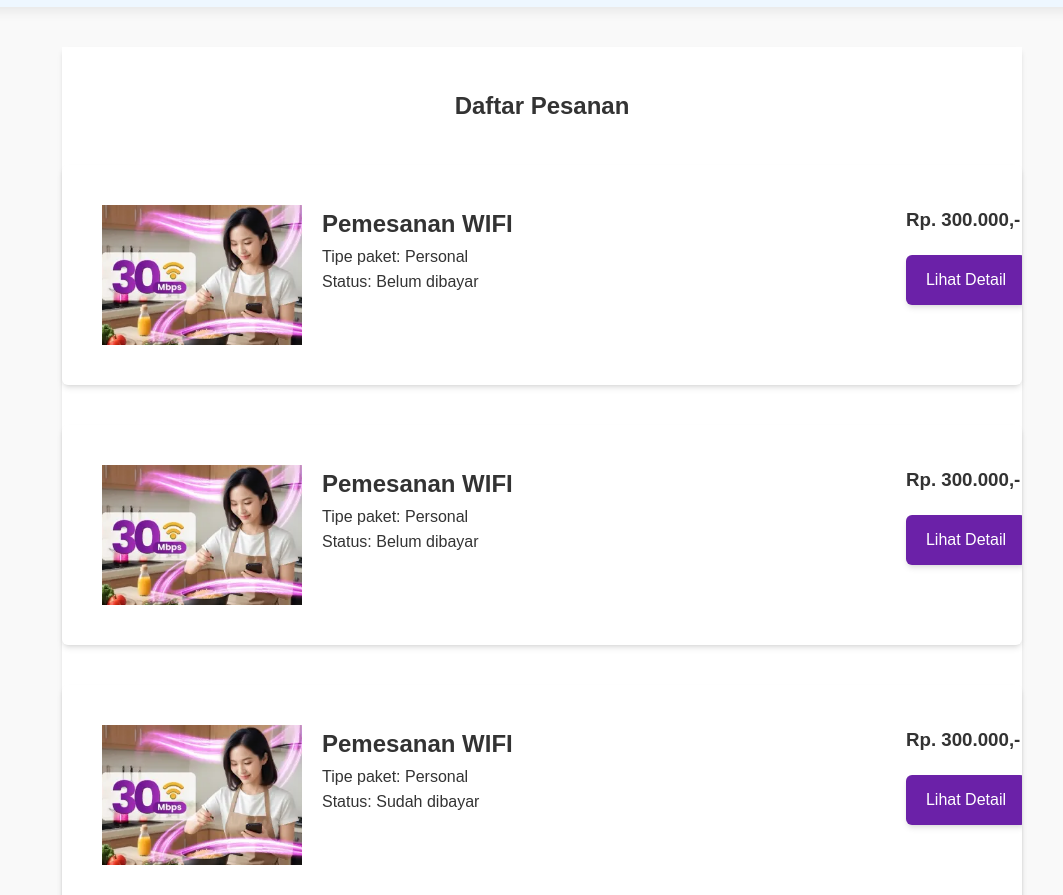
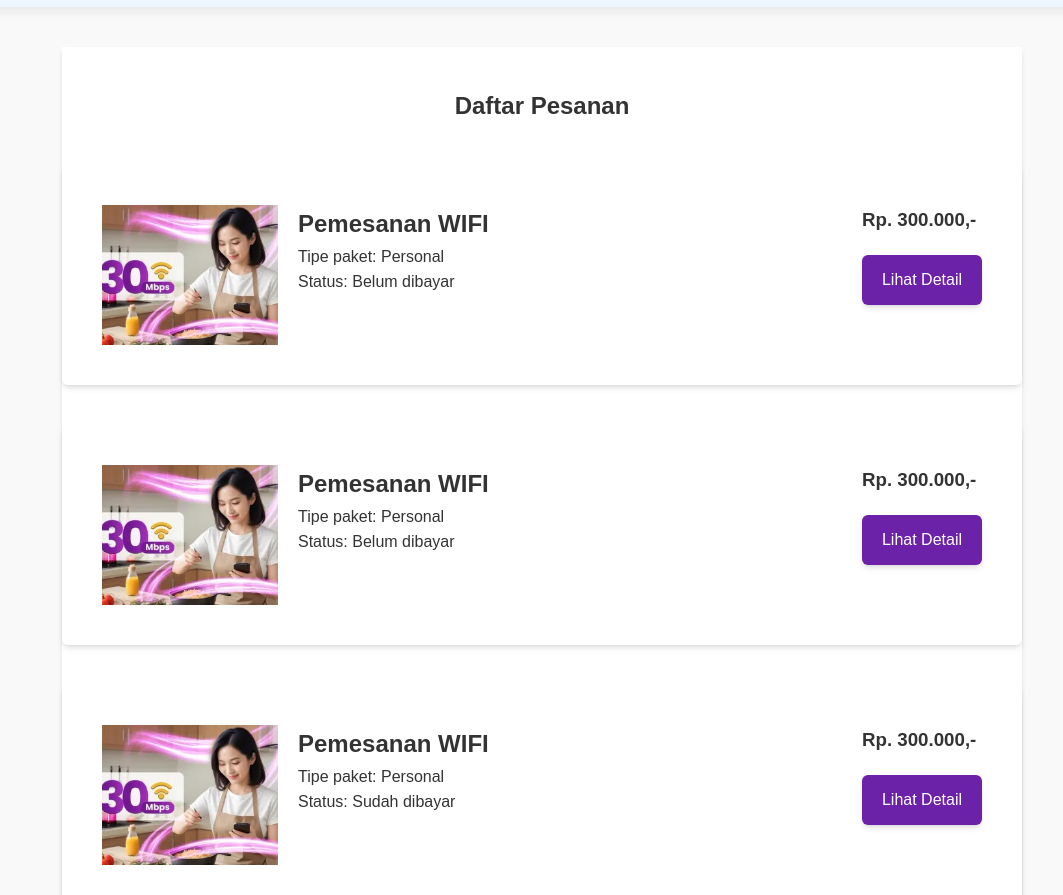
Before and after one commit to gunzxx/bayyin-project, a website: page order/index.html in a window 1280 px wide. Shown: the part 57-952 px from the top of the page, without its empty margins (98-1161 px from the left). Drawn offline with nearby package versions, Linux system fonts and the light colour scheme; files that its build step writes are made by us from their sources.

Commit message:
feat: update style on pesanan

```diff
--- a/order/index.html
+++ b/order/index.html
@@ -30,43 +30,43 @@
     <section id="success-modal" class="w-full min-h-[100vh] flex flex-col items-center p-10">
       <div class="w-[80%] min-h-[80vh] flex flex-col gap-10 items-center pt-10 pb-0 bg-white shadow-md">
         <h1>Daftar Pesanan</h1>
-        <div class="w-full flex justify-start items-stretch overflow-hidden rounded-md shadow-md p-10 gap-5">
-          <img src="/assets/wifi-package.webp" class="w-[200px] h-[140px] object-cover">
-          <div class="min-w-[80%] h-full flex justify-between">
+        <div class="w-full flex justify-start items-stretch overflow-hidden rounded-md shadow-md p-3 lg:p-10 gap-5">
+          <img src="/assets/wifi-package.webp" class="max-w-[20%] lg:w-[200px] lg:h-[140px] object-cover">
+          <div class="w-[80%] h-full flex flex-col justify-between lg:flex-row">
             <div class="flex flex-col">
               <h1>Pemesanan WIFI</h1>
               <p>Tipe paket: Personal</p>
               <p>Status: Belum dibayar</p>
             </div>
-            <div class="flex flex-col gap-5">
+            <div class="flex flex-col gap-0 lg:gap-5">
               <h3>Rp. 300.000,-</h3>
-              <a class="py-3 px-5 rounded-md bg-purple-800 shadow-md text-white no-underline" href="/payment/wifi/qris.html">Lihat Detail</a>
+              <a class="py-3 max-w-full overflow-hidden px-5 rounded-md bg-purple-800 shadow-md text-white no-underline" href="/payment/wifi/qris.html">Lihat Detail</a>
             </div>
           </div>
         </div>
-        <div class="w-full flex justify-start items-stretch overflow-hidden rounded-md shadow-md p-10 gap-5">
-          <img src="/assets/wifi-package.webp" class="w-[200px] h-[140px] object-cover">
-          <div class="min-w-[80%] h-full flex justify-between">
+        <div class="w-full flex justify-start items-stretch overflow-hidden rounded-md shadow-md p-3 lg:p-10 gap-5">
+          <img src="/assets/wifi-package.webp" class="max-w-[20%] lg:w-[200px] lg:h-[140px] object-cover">
+          <div class="w-[80%] h-full flex flex-col justify-between lg:flex-row">
             <div class="flex flex-col">
               <h1>Pemesanan WIFI</h1>
               <p>Tipe paket: Personal</p>
               <p>Status: Belum dibayar</p>
             </div>
-            <div class="flex flex-col gap-5">
+            <div class="flex flex-col gap-0 lg:gap-5">
               <h3>Rp. 300.000,-</h3>
               <a class="py-3 px-5 rounded-md bg-purple-800 shadow-md text-white no-underline" href="/payment/wifi/gopay.html">Lihat Detail</a>
             </div>
           </div>
         </div>
-        <div class="w-full flex justify-start items-stretch overflow-hidden rounded-md shadow-md p-10 gap-5">
-          <img src="/assets/wifi-package.webp" class="w-[200px] h-[140px] object-cover">
-          <div class="min-w-[80%] h-full flex justify-between">
+        <div class="w-full flex justify-start items-stretch overflow-hidden rounded-md shadow-md p-3 lg:p-10 gap-5">
+          <img src="/assets/wifi-package.webp" class="max-w-[20%] lg:w-[200px] lg:h-[140px] object-cover">
+          <div class="w-[80%] h-full flex flex-col justify-between lg:flex-row">
             <div class="flex flex-col">
               <h1>Pemesanan WIFI</h1>
               <p>Tipe paket: Personal</p>
               <p>Status: Sudah dibayar</p>
             </div>
-            <div class="flex flex-col gap-5">
+            <div class="flex flex-col gap-0 lg:gap-5">
               <h3>Rp. 300.000,-</h3>
               <a class="py-3 px-5 rounded-md bg-purple-800 shadow-md text-white no-underline" href="/payment/wifi/qris-done.html">Lihat Detail</a>
             </div>
```
